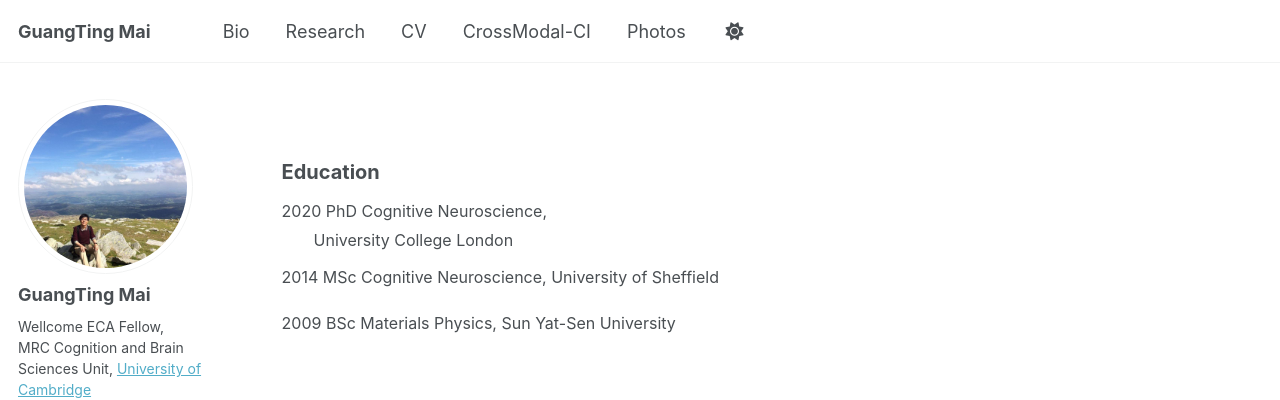
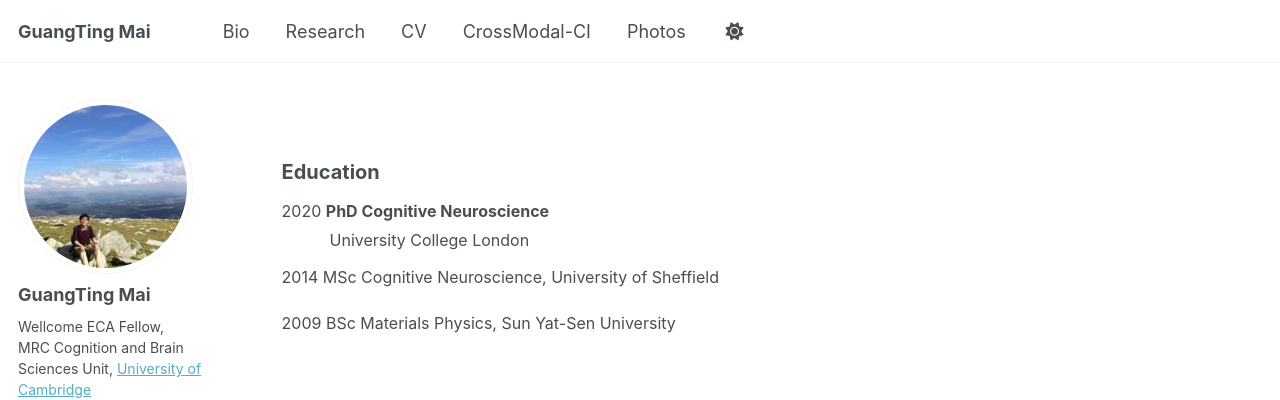
Before and after one commit to guangtingmai/guangtingmai.github.io, a Jekyll site: the page built from _pages/cv.html, in a window 1280 px wide and 1118 px high. Shown: the top 400 px of the window. Built offline with Jekyll 4.4.1, drawn with Linux system fonts in a browser that asks for light colours; some web fonts are replaced.

Commit message:
Update cv.html

```diff
--- a/_pages/cv.html
+++ b/_pages/cv.html
@@ -8,8 +8,8 @@
 ---
 <br>
 <p><span style="font-size: 15pt;line-height: 1.4;display: block;margin-bottom: 0.07vh"><strong>Education</strong></span></p>
-<p><span style="font-size: 12pt;line-height: 0.3;display: block">2020 PhD Cognitive Neuroscience, </span></p>
-<p><span style="font-size: 12pt;line-height: 0.3;display: block;margin-bottom: 0.13vh">&emsp;&emsp;University College London</span></p>
+<p><span style="font-size: 12pt;line-height: 0.3;display: block">2020 <strong>PhD Cognitive Neuroscience</strong></span></p>
+<p><span style="font-size: 12pt;line-height: 0.3;display: block;margin-bottom: 0.2vh">&emsp;&emsp;&emsp;University College London</span></p>
 <p><span style="font-size: 12pt;line-height: 1.4;display: block;">2014 MSc Cognitive Neuroscience, University of Sheffield</span></p>
 <p><span style="font-size: 12pt;line-height: 1.4;display: block;">2009 BSc Materials Physics, Sun Yat-Sen University</span></p>
 <br>
```
